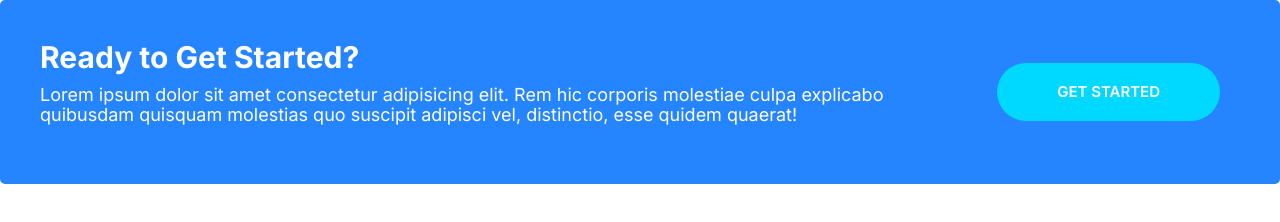
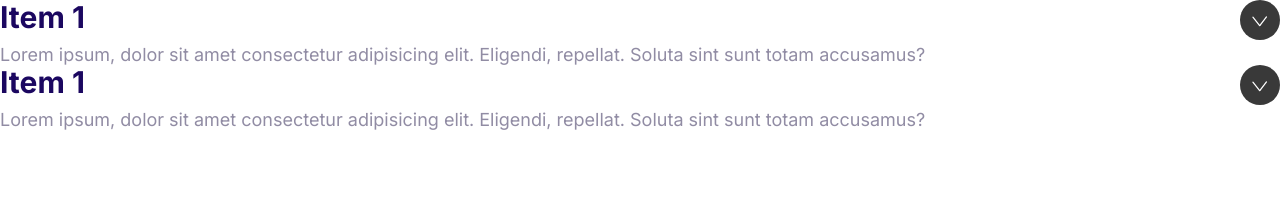
Before and after one commit to coodybag/Demo-project2022, a plain HTML site: page projectOne/HTML/index.html in a window 1280 px wide. Drawn offline with Linux system fonts and the light colour scheme.

Commit message:
Building a collapsible component.

```diff
--- a/projectOne/CSS/styles.css
+++ b/projectOne/CSS/styles.css
@@ -472,3 +472,30 @@ a {
     margin: 0 2rem;
   }
 }
+
+/*COLLAPASIBLES*/
+.collapsible__header {
+  display: flex;
+  justify-content: space-between;
+}
+.collapsible__heading {
+  margin-top: 0;
+  font-size: 3rem;
+}
+.collapsible__chevron {
+  transform: rotate(-90deg);
+  transition: transform 0.3s;
+}
+.collapsible__content {
+  max-height: 0;
+  overflow: hidden;
+  opacity: 0;
+  transition: all 0.3s;
+}
+.collapsible--expanded .collapsible__chevron {
+  transform: rotate(0);
+}
+.collapsible--expanded .collapsible__content {
+  max-height: 100vh;
+  opacity: 1;
+}
--- a/projectOne/HTML/index.html
+++ b/projectOne/HTML/index.html
@@ -15,18 +15,40 @@
     <link rel="stylesheet" href="../CSS/styles.css" />
   </head>
   <body>
-    <div class="callout callout--primary">
-      <div class="grid grid--1x2">
-        <div class="callout__content">
-          <h2 class="callout__heading">Ready to Get Started?</h2>
-          <p>
-            Lorem ipsum dolor sit amet consectetur adipisicing elit. Rem hic
-            corporis molestiae culpa explicabo quibusdam quisquam molestias quo
-            suscipit adipisci vel, distinctio, esse quidem quaerat!
-          </p>
-        </div>
-        <a href="#" class="btn btn--secondary btn--stretched">Get Started</a>
+    <div class="collapsible collapsible--expanded">
+      <header class="collapsible__header">
+        <h2 class="collapsible__heading">Item 1</h2>
+        <img
+          class="icon icon--white collapsible__chevron"
+          src="../images/chevron.svg"
+          alt="chevron"
+        />
+        <!-- <svg class="icon icon--primary">
+          <use xlink:href="../images/sprite.svg#chevron"></use>
+        </svg> -->
+      </header>
+      <div class="collapsible__content">
+        Lorem ipsum, dolor sit amet consectetur adipisicing elit. Eligendi,
+        repellat. Soluta sint sunt totam accusamus?
       </div>
     </div>
+    <div class="collapsible collapsible--expanded">
+      <header class="collapsible__header">
+        <h2 class="collapsible__heading">Item 1</h2>
+        <img
+          class="icon icon--white collapsible__chevron"
+          src="../images/chevron.svg"
+          alt="chevron"
+        />
+        <!-- <svg class="icon icon--primary">
+          <use xlink:href="../images/sprite.svg#chevron"></use>
+        </svg> -->
+      </header>
+      <div class="collapsible__content">
+        Lorem ipsum, dolor sit amet consectetur adipisicing elit. Eligendi,
+        repellat. Soluta sint sunt totam accusamus?
+      </div>
+    </div>
+    <script src="../JS/script.js"></script>
   </body>
 </html>
--- a/projectOne/JS/script.js
+++ b/projectOne/JS/script.js
@@ -0,0 +1,6 @@
+const collapsibles = document.querySelectorAll(".collapsible");
+collapsibles.forEach((item)=>
+    item.addEventListener("click", function(){
+        this.classList.toggle("collapsible--expanded")
+    })
+);
```
Also changed, not shown: projectOne/components/collapsible.html (added, +35 -0 lines), projectOne/components/icons.html (+4 -0 lines), projectOne/images/chevron.svg (added).
